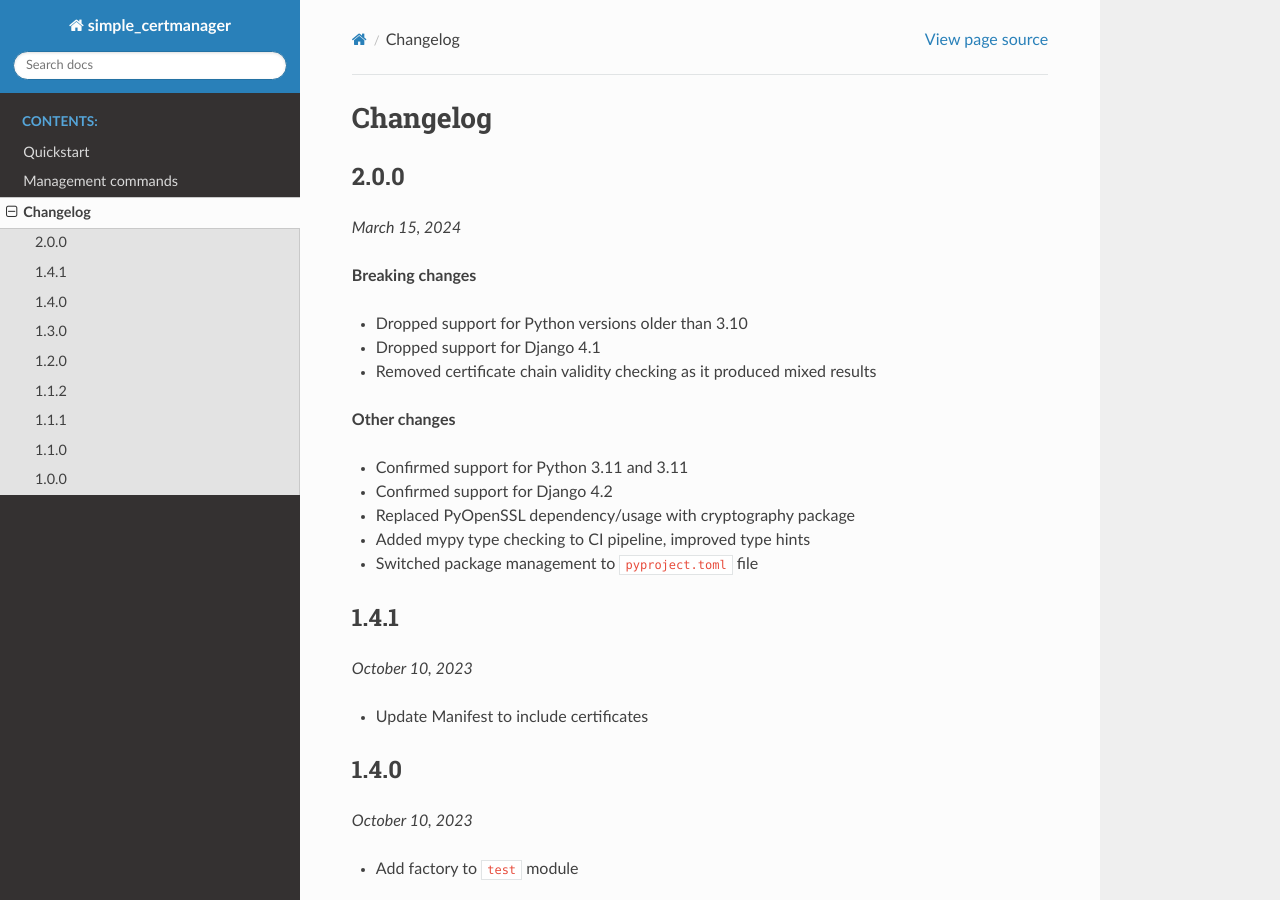
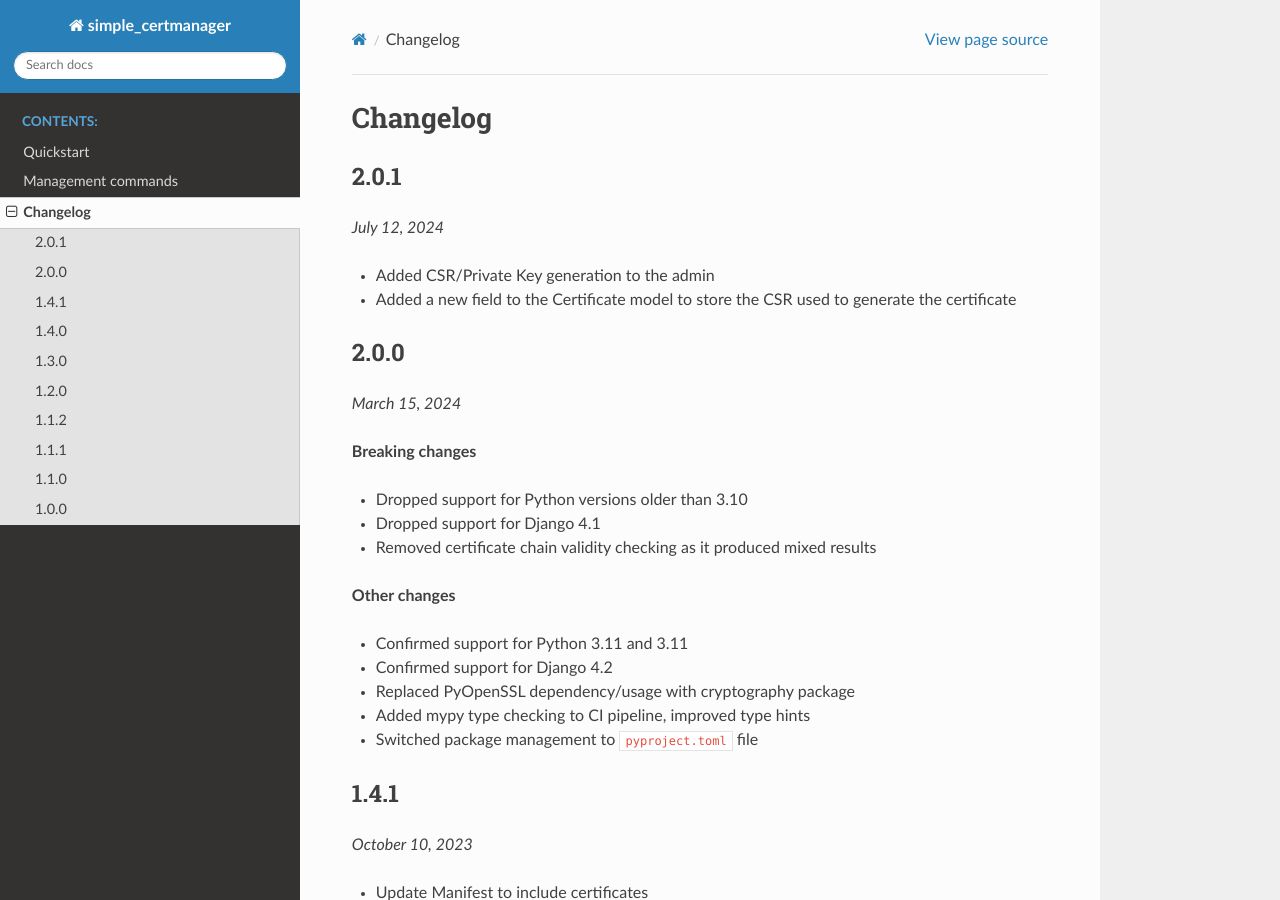
Before and after one commit to maykinmedia/django-simple-certmanager, a Sphinx documentation site: the page built from docs/CHANGELOG.rst, in a window 1280 px wide and 900 px high. Built offline with Sphinx 7.4.7 and the Read the Docs theme 2.0.0, drawn with Linux system fonts in a browser that asks for light colours.

Commit message:
Updated Documentation

```diff
--- a/CHANGELOG.rst
+++ b/CHANGELOG.rst
@@ -1,6 +1,14 @@
 =========
 Changelog
 =========
+
+2.0.1
+=====
+
+*July 12, 2024*
+
+* Added CSR/Private Key generation to the admin
+* Added a new field to the Certificate model to store the CSR used to generate the certificate
 
 2.0.0
 =====
--- a/README.rst
+++ b/README.rst
@@ -1,7 +1,7 @@
 django-simple-certmanager
 =========================
 
-:Version: 2.0.0
+:Version: 2.0.1
 :Source: https://github.com/maykinmedia/django-simple-certmanager
 :Keywords: certificates
 
@@ -22,6 +22,7 @@ Features
 * Certificate introspection and validation
 * Certificate/key files stored in private media
 * Certificate/key files deleted when the database record is deleted
+* Generate Certificate Signing Requests (CSR) and private keys
 
 
 Installation
--- a/docs/conf.py
+++ b/docs/conf.py
@@ -30,7 +30,7 @@ copyright = "2022, Maykin Media"
 author = "Maykin Media"
 
 # The full version, including alpha/beta/rc tags
-release = "2.0.0"
+release = "2.0.1"
 
 
 # -- General configuration ---------------------------------------------------
--- a/docs/quickstart.rst
+++ b/docs/quickstart.rst
@@ -34,6 +34,12 @@ configuration.
 Whenever an instance is deleted (through the admin or code), the associated files are
 purged as well.
 
+You can now also generate a Certificate Signing Request (CSR) and a private key in the admin interface.
+
+Generated files are stored at your configured ``PRIVATE_ROOT`` directory.
+
+You can also download the CSR from the admin interface.
+
 **Programmatically**
 
 The ``Certificate`` model is the public API of the library.
--- a/pyproject.toml
+++ b/pyproject.toml
@@ -4,7 +4,7 @@ build-backend = "setuptools.build_meta"
 
 [project]
 name = "django-simple-certmanager"
-version = "2.0.0"
+version = "2.0.1"
 description = "Manage TLS certificates and keys in the Django admin"
 authors = [
     {name = "Maykin Media", email = "support@maykinmedia.nl"}
@@ -86,7 +86,7 @@ testpaths = ["tests"]
 DJANGO_SETTINGS_MODULE = "testapp.settings"
 
 [tool.bumpversion]
-current_version = "2.0.0"
+current_version = "2.0.1"
 files = [
     {filename = "pyproject.toml"},
     {filename = "README.rst"},
```
Also changed, not shown: CONTRIBUTORS.md (+1 -0 lines).
